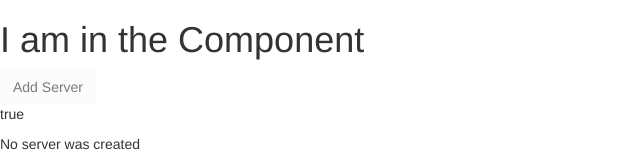
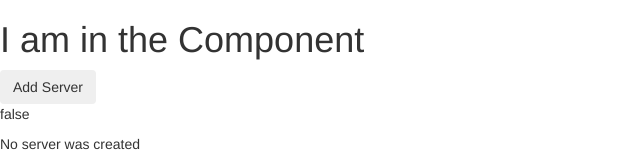
Before and after one commit to Andrey-1992/Udemy-Angular-Complete-Guide, an Angular app: page / in a window 1280 px wide. Shown: the top 166 px of the page, without its empty margins (0-640 px from the left). Built offline with nearby package versions, Linux system fonts and the light colour scheme.

Commit message:
set-up-test-logic-property-for-event-binding

```diff
--- a/src/app/servers/servers.component.ts
+++ b/src/app/servers/servers.component.ts
@@ -10,13 +10,13 @@ export class ServersComponent {
   serverCreationStatus = 'No server was created';
 
   constructor() {
-    setTimeout(() => {
-      this.allowNewServer = true
-    }, 2000);
+    // setTimeout(() => {
+    //   this.allowNewServer = true
+    // }, 2000);
   }
 
   onCreateServer() {
-
+    this.serverCreationStatus = 'Server was created';
   }
 
 }
```
